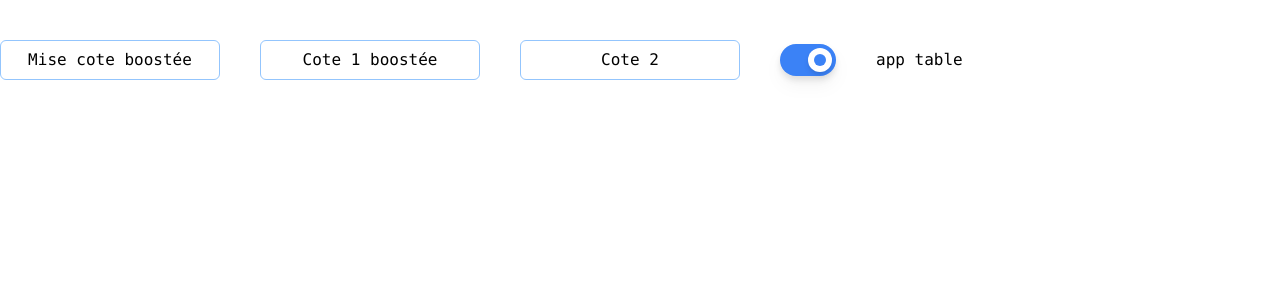
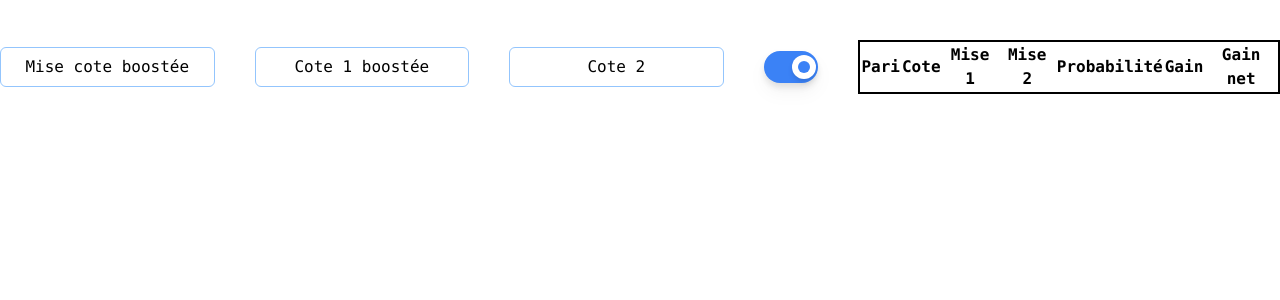
Before and after one commit to Mysto91/calcul-cote-v2, a React (Create React App) app: page / in a window 1280 px wide. Shown: the top 300 px of the page. Built offline with nearby package versions, Linux system fonts and the light colour scheme.

Commit message:
refacto components and begin table component

```diff
--- a/src/App.tsx
+++ b/src/App.tsx
@@ -1,15 +1,21 @@
 import React from 'react'
 import './App.css'
-import Table from './components/Table'
+import Table from './components/table/Table'
 import BetInput from './components/BetInput'
 import BetSwitch from './components/BetSwitch'
 
 function App (): JSX.Element {
   return (
     <div className="mt-10 flex items-center space-x-10 font-mono">
-        <BetInput id="bet" label="Mise cote boostée"/>
-        <BetInput id="quotation-1" label="Cote 1 boostée"/>
-        <BetInput id="quotation-2" label="Cote 2"/>
+        <BetInput id="bet">
+            Mise cote boostée
+        </BetInput>
+        <BetInput id="quotation-1">
+            Cote 1 boostée
+        </BetInput>
+        <BetInput id="quotation-2">
+            Cote 2
+        </BetInput>
         <BetSwitch defaultStatus={true} />
         <Table />
     </div>
--- a/src/components/BetInput.tsx
+++ b/src/components/BetInput.tsx
@@ -1,9 +1,9 @@
 import React, { useState } from 'react'
 interface BetInputProps {
   id: string
-  label: string
+  children: string
 }
-export default function BetInput ({ id, label }: BetInputProps): JSX.Element {
+export default function BetInput ({ id, children }: BetInputProps): JSX.Element {
   const [inputIsFocused, setInputIsFocused] = useState<boolean>(false)
   const [textValue, setTextValue] = useState<string>('')
 
@@ -26,9 +26,9 @@ export default function BetInput ({ id, label }: BetInputProps): JSX.Element {
             transition ease-in-out
             ${inputIsFocusedOrHasTextValue() ? '-translate-y-5 bg-white text-xs text-blue-500' : 'text-base'}
           `}
-          htmlFor={label}
+          htmlFor={children}
       >
-          {label}
+          {children}
       </label>
       <input
           id={id}
@@ -43,7 +43,7 @@ export default function BetInput ({ id, label }: BetInputProps): JSX.Element {
             caret-blue-500
             `}
           type="text"
-          name={label}
+          name={children}
           onFocus={() => { setInputIsFocused(true) }}
           onBlur={() => { setInputIsFocused(false) }}
           onChange={(event) => { setTextValue(event.target.value) }}
--- a/src/components/Table.tsx
+++ /dev/null
@@ -1,8 +0,0 @@
-import React from 'react'
-
-// eslint-disable-next-line @typescript-eslint/explicit-function-return-type
-export default function Table (): JSX.Element {
-  return (
-    <div>app table</div>
-  )
-}
--- /dev/null
+++ b/src/components/table/Table.tsx
@@ -0,0 +1,33 @@
+import React from 'react'
+import TableHeader from './TableHeader'
+
+// eslint-disable-next-line @typescript-eslint/explicit-function-return-type
+export default function Table (): JSX.Element {
+  const headers: string[] = [
+    'Pari',
+    'Cote',
+    'Mise 1',
+    'Mise 2',
+    'Probabilité',
+    'Gain',
+    'Gain net'
+  ]
+
+  return (
+    <table>
+      <thead className="
+        border-2 border-black rounded-lg"
+      >
+        <tr>
+            {
+                headers.map((header: string, index: number) => (
+                    <TableHeader key={index}>
+                        {header}
+                    </TableHeader>
+                ))
+            }
+        </tr>
+      </thead>
+    </table>
+  )
+}
--- /dev/null
+++ b/src/components/table/TableHeader.tsx
@@ -0,0 +1,12 @@
+import React from 'react'
+
+interface TableHeaderProps {
+  children: string
+}
+export default function TableHeader ({ children }: TableHeaderProps): JSX.Element {
+  return (
+    <th>
+        { children }
+    </th>
+  )
+}
```
